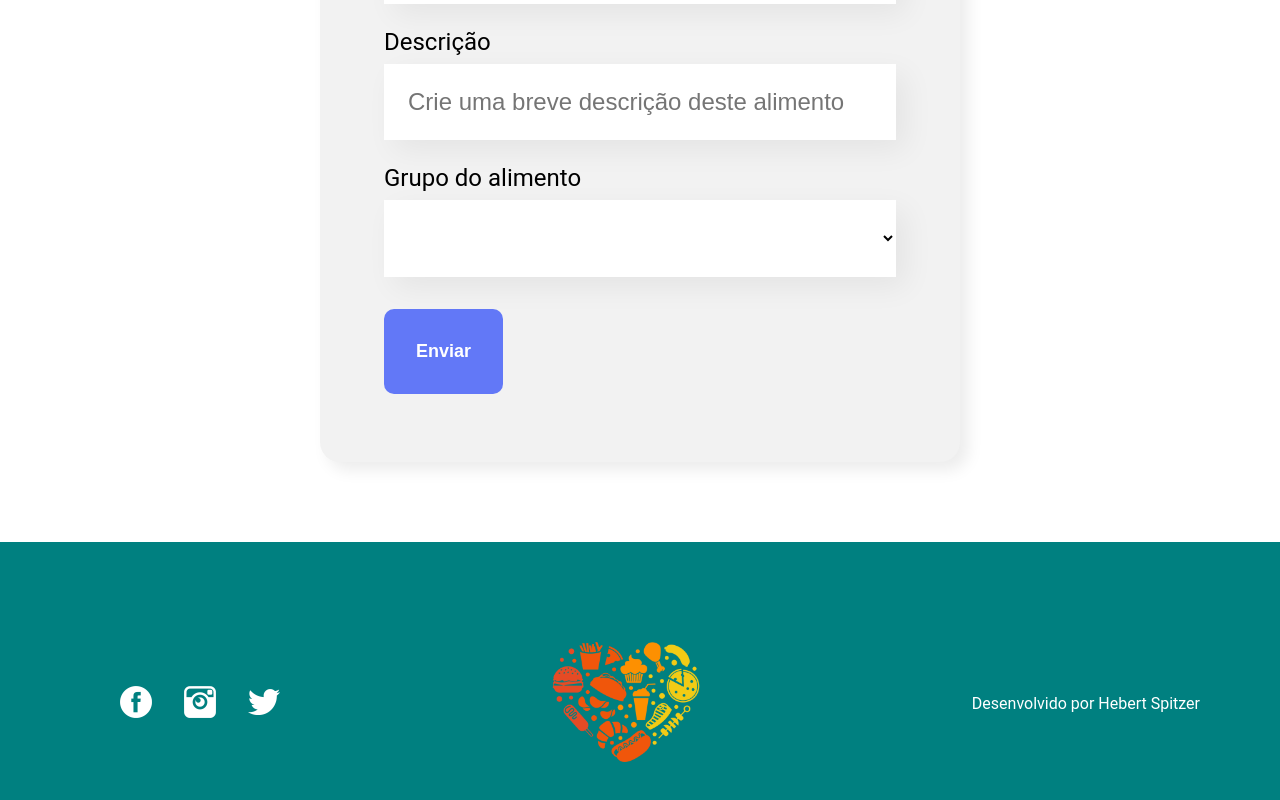
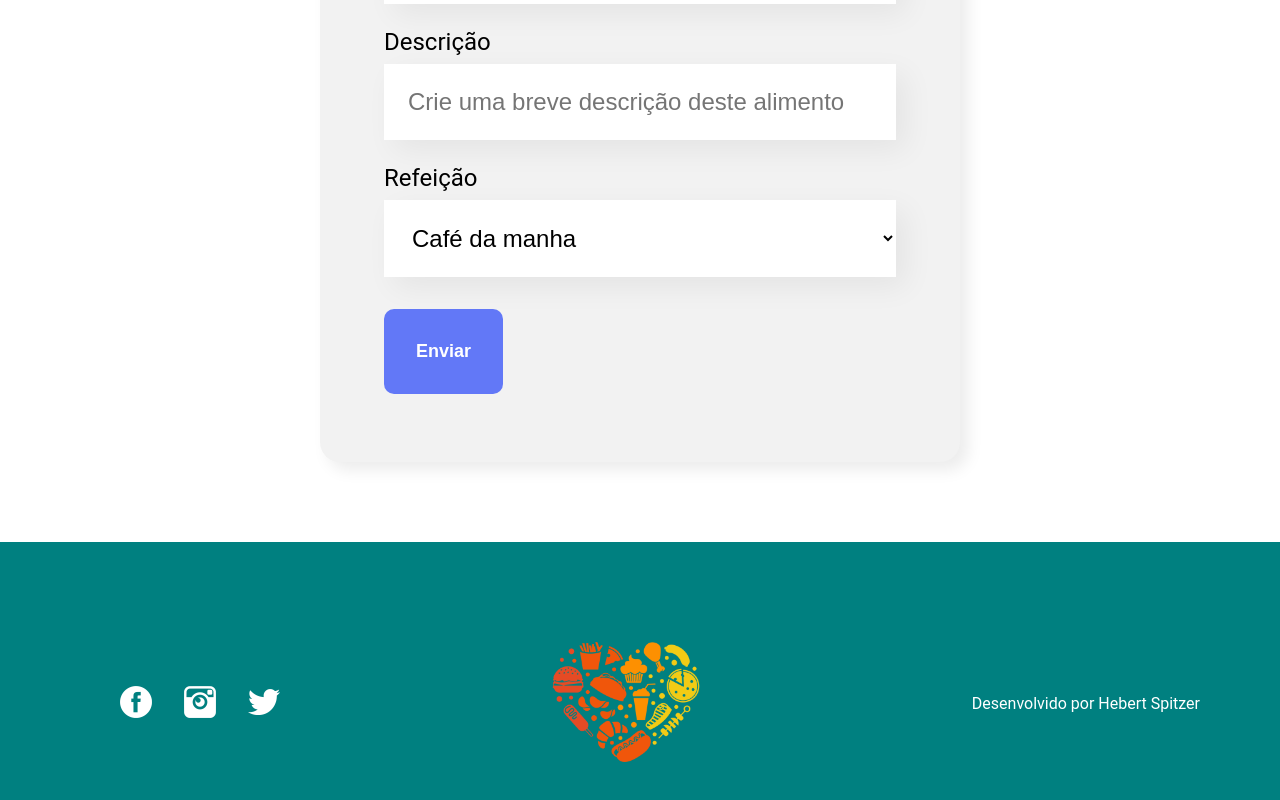
Before and after one commit to hebertspitzer/nutrition, a React (Create React App) app: page / in a window 1280 px wide. Shown: the part 776-1576 px from the top of the page. Built offline with nearby package versions, Linux system fonts and the light colour scheme.

Commit message:
Alterado os grupos

```diff
--- a/src/App.js
+++ b/src/App.js
@@ -8,32 +8,32 @@ function App() {
 
   const group = [
     {
-      name: "Fruta",
+      name: "Café da manha",
       primaryColor: "#57C278",
       secondaryColor: "#d9f7e9"
     },
     {
-      name: "Carnes",
+      name: "Almoço",
       primaryColor: "#82CFFA",
       secondaryColor: "#E8F8FF"
     },
     {
-      name: "Hortaliças",
+      name: "Café da tarde",
       primaryColor: "#A6D157",
       secondaryColor: "#F0F8E2"
     },
     {
-      name: "Açúcares e doces",
+      name: "Janta",
       primaryColor: "#E06B69",
       secondaryColor: "#FDE7E8"
     },
     {
-      name: "Óleos e gorduras",
+      name: "Ceia",
       primaryColor: "#DB6EBF",
       secondaryColor: "#FAE9F5"
     },
     {
-      name: "Leite e derivados",
+      name: "Outros",
       primaryColor: "#FFBA05",
       secondaryColor: "#FFF5D9"
     }
--- a/src/componentes/FormFood/index.js
+++ b/src/componentes/FormFood/index.js
@@ -13,14 +13,10 @@ import FormLabel from '@mui/material/FormLabel';
 
 const FormFood = (props) => {
 
-    const sortByName = (a, b) => {
-        return a.name < b.name ? -1 : 1
-    }
-
     const [name, setName] = useState('')
     const [calories, setCalories] = useState('')
     const [description, setDescription] = useState('')
-    const [foodGroup, setFoodGroup] = useState('')
+    const [foodGroup, setFoodGroup] = useState(props.group[0].name)
     const [typeOfMeasure, setTypeOfMeasure] = useState('Gramas')
 
 
@@ -36,7 +32,7 @@ const FormFood = (props) => {
         setName('');
         setCalories('');
         setDescription('');
-        setFoodGroup('');
+        setFoodGroup(props.group[0].name);
         setTypeOfMeasure('Gramas');
         console.log(name,calories,description,foodGroup,typeOfMeasure)
     }
@@ -80,10 +76,9 @@ const FormFood = (props) => {
                     whenChanged={value => setDescription(value)}
                 />
                 <SelectBox
-                    label='Grupo do alimento'
+                    label='Refeição'
                     itens={props.group}
                     value={foodGroup}
-                    sort={sortByName}
                     whenChanged={value => setFoodGroup(value)}
                 />
                 <Button>Enviar</Button>
--- a/src/componentes/SelectBox/index.js
+++ b/src/componentes/SelectBox/index.js
@@ -9,8 +9,7 @@ const SelectBox = (props) => {
         <div className='select-box'>
             <label>{props.label}</label>
             <select value={props.value} onChange={whenSelected}>
-                <option value=""></option>
-                {props.itens.sort(props.sort).map(item => <option key={item.name}>{item.name}</option>)}
+                {props.itens.map(item => <option key={item.name}>{item.name}</option>)}
             </select>
         </div>
     )
```
